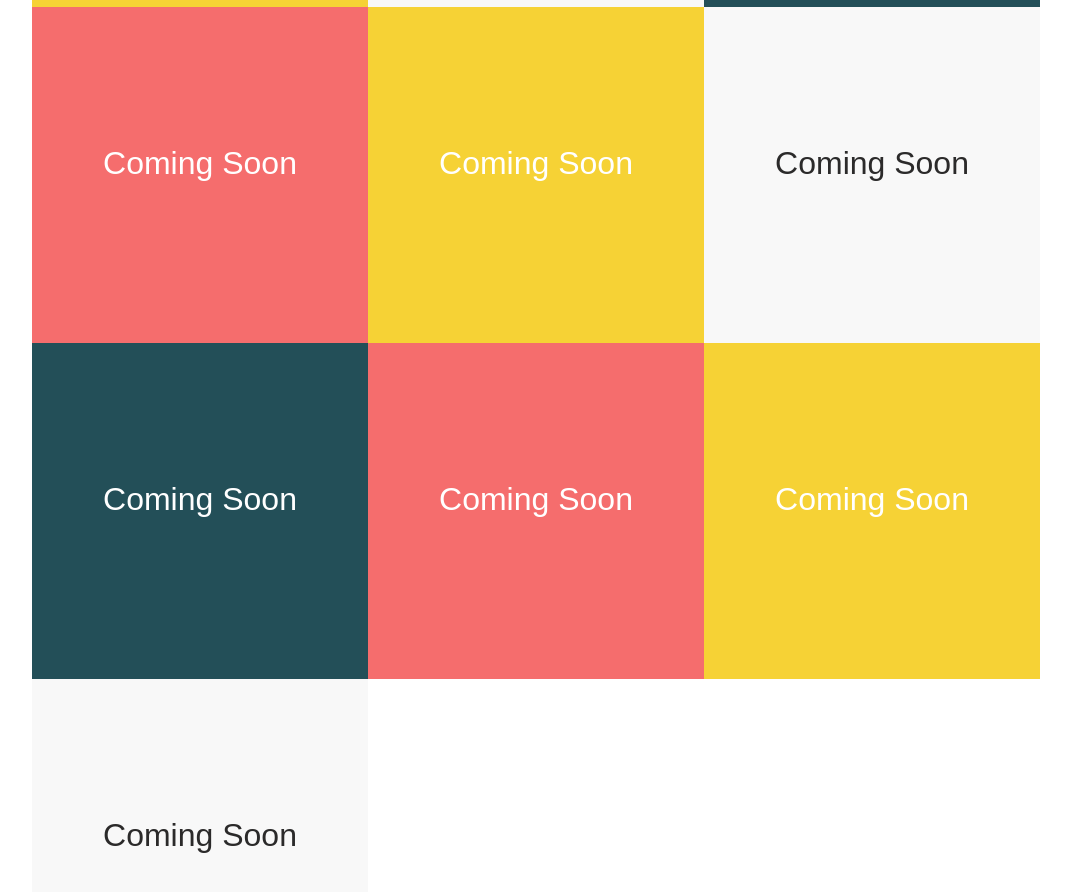
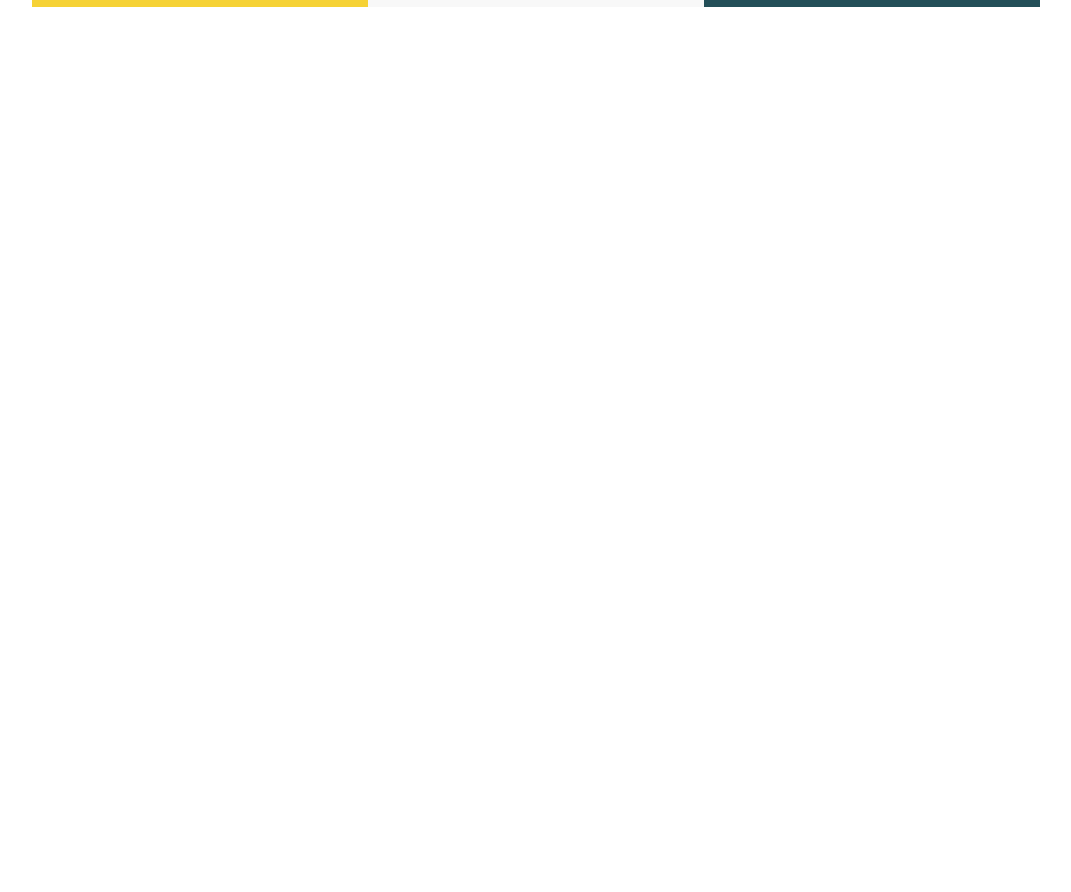
Before and after one commit to FayeCarter/portfolio, a React (Create React App) app: page /projects in a window 1280 px wide. Shown: the part 820-1712 px from the top of the page, without its empty margins (104-1175 px from the left). After the commit the page ends 835 px from the top, so only its background shows below. Built offline with nearby package versions, Linux system fonts and the light colour scheme.

Commit message:
home details vertical-aligned

```diff
--- /dev/null
+++ b/src/components/Home.css
@@ -0,0 +1,3 @@
+.home-details {
+  padding-top: 30%;
+}
--- a/src/components/Home.js
+++ b/src/components/Home.js
@@ -1,12 +1,15 @@
 import React from 'react';
 import Navigation from './Navigation';
+import './Home.css';
 
 function Home() {
   return (
     <div className="Home">
       <Navigation />
-      <h1>Faye Carter</h1>
-      <h2>Junior Full Stack Developer</h2>
+      <div className="home-details">
+        <h1 className="name" >Faye Carter</h1>
+        <h2>Junior Full Stack Developer</h2>
+      </div>
     </div>
   );
 }
--- a/src/components/Projects.js
+++ b/src/components/Projects.js
@@ -23,13 +23,6 @@ function Projects() {
         })}
         <Project title="Coming Soon" />
         <Project title="Coming Soon" />
-        <Project title="Coming Soon" />
-        <Project title="Coming Soon" />
-        <Project title="Coming Soon" />
-        <Project title="Coming Soon" />
-        <Project title="Coming Soon" />
-        <Project title="Coming Soon" />
-        <Project title="Coming Soon" />
       </div>
     </div>
   );
```
